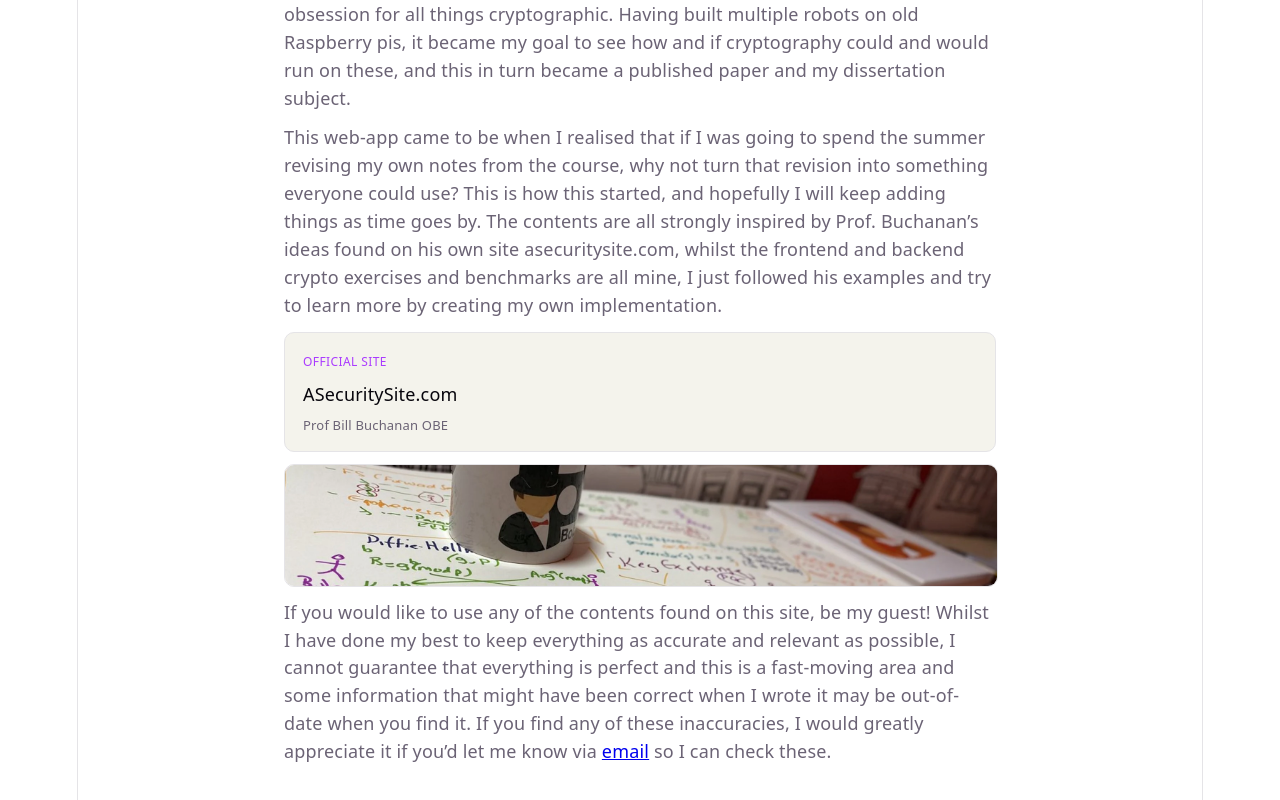
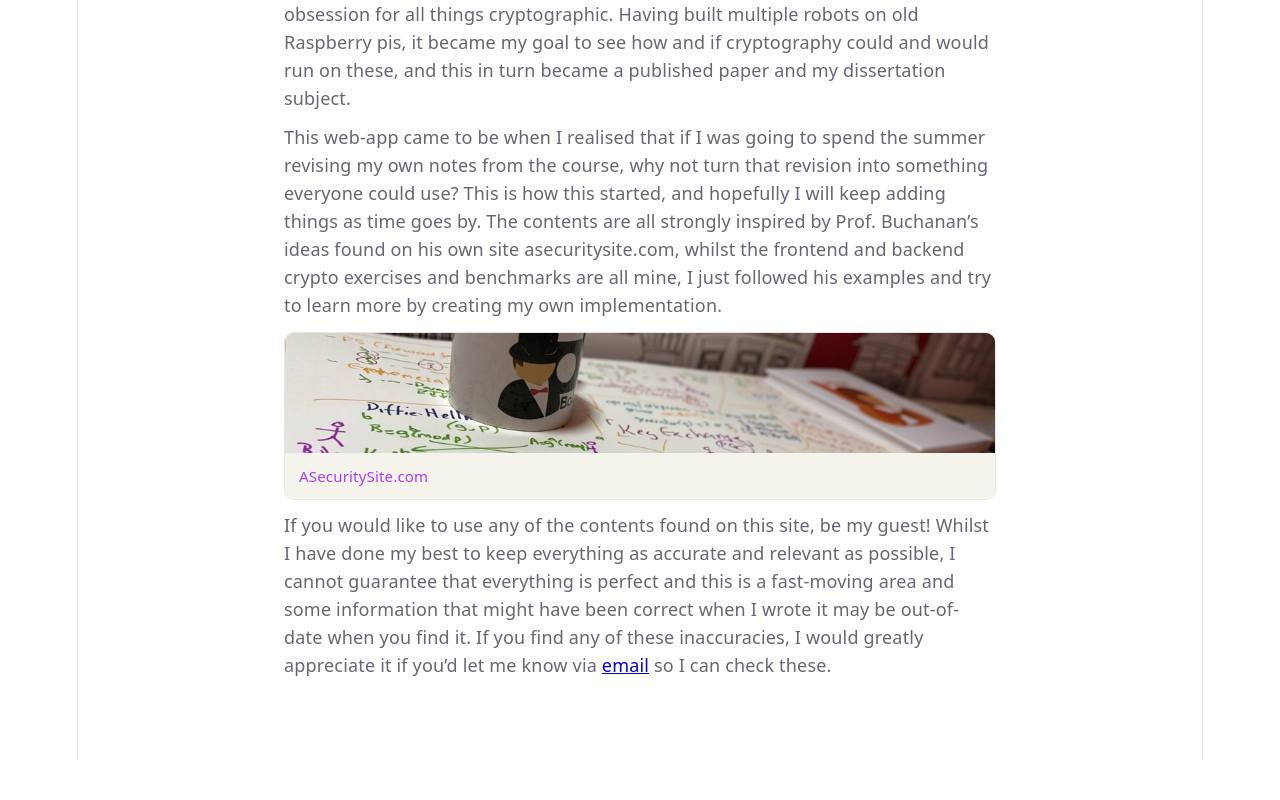
Before and after one commit to gillo7/CryptoMaths, a React (Vite) app in the folder frontend/: page /about in a window 1280 px wide. Shown: the part 680-1480 px from the top of the page. After the commit the page ends 1440 px from the top, so only its background shows below. Built offline with nearby package versions, Linux system fonts and the light colour scheme.

Commit message:
Fold the ASecuritySite citation into the banner photo as its caption/link

```diff
--- a/frontend/src/pages/About.css
+++ b/frontend/src/pages/About.css
@@ -21,12 +21,37 @@
   margin: 4px 0;
 }
 
+.about-banner-link {
+  display: flex;
+  flex-direction: column;
+  border: 1px solid var(--border);
+  border-radius: 10px;
+  overflow: hidden;
+  text-decoration: none;
+  transition:
+    border-color 0.15s ease,
+    transform 0.15s ease;
+}
+
+.about-banner-link:hover {
+  border-color: var(--accent-border);
+  transform: translateY(-2px);
+}
+
 .about-banner {
   width: 100%;
   height: auto;
   object-fit: cover;
-  border-radius: 10px;
-  border: 1px solid var(--border);
+  display: block;
+}
+
+.about-banner-caption {
+  padding: 10px 14px;
+  background: var(--code-bg);
+  color: var(--accent);
+  font-family: var(--heading);
+  font-weight: 500;
+  font-size: 15px;
 }
 
 .about-page section {
--- a/frontend/src/pages/About.tsx
+++ b/frontend/src/pages/About.tsx
@@ -1,6 +1,5 @@
 import { Link } from 'react-router-dom'
 import './About.css'
-import './Hashing.css'
 
 function About() {
   return (
@@ -55,12 +54,8 @@ function About() {
           href="https://asecuritysite.com/"
           target="_blank"
           rel="noopener noreferrer"
-          className="article-preview"
+          className="about-banner-link"
         >
-          <span className="article-kicker">Official site</span>
-          <p className="article-title">ASecuritySite.com</p>
-          <p className="article-byline">Prof Bill Buchanan OBE</p>
-        </a>
           <img
             src="/images/notes-banner.webp"
             alt="A page of Olivier's own hand-written revision notes on
@@ -68,6 +63,8 @@ function About() {
               mug sitting on top"
             className="about-banner"
           />
+          <span className="about-banner-caption">ASecuritySite.com</span>
+        </a>
         <p>
           If you would like to use any of the contents found on this
           site, be my guest! Whilst I have done my best to keep
```
Lines whose indentation alone changed are shown as unchanged.
